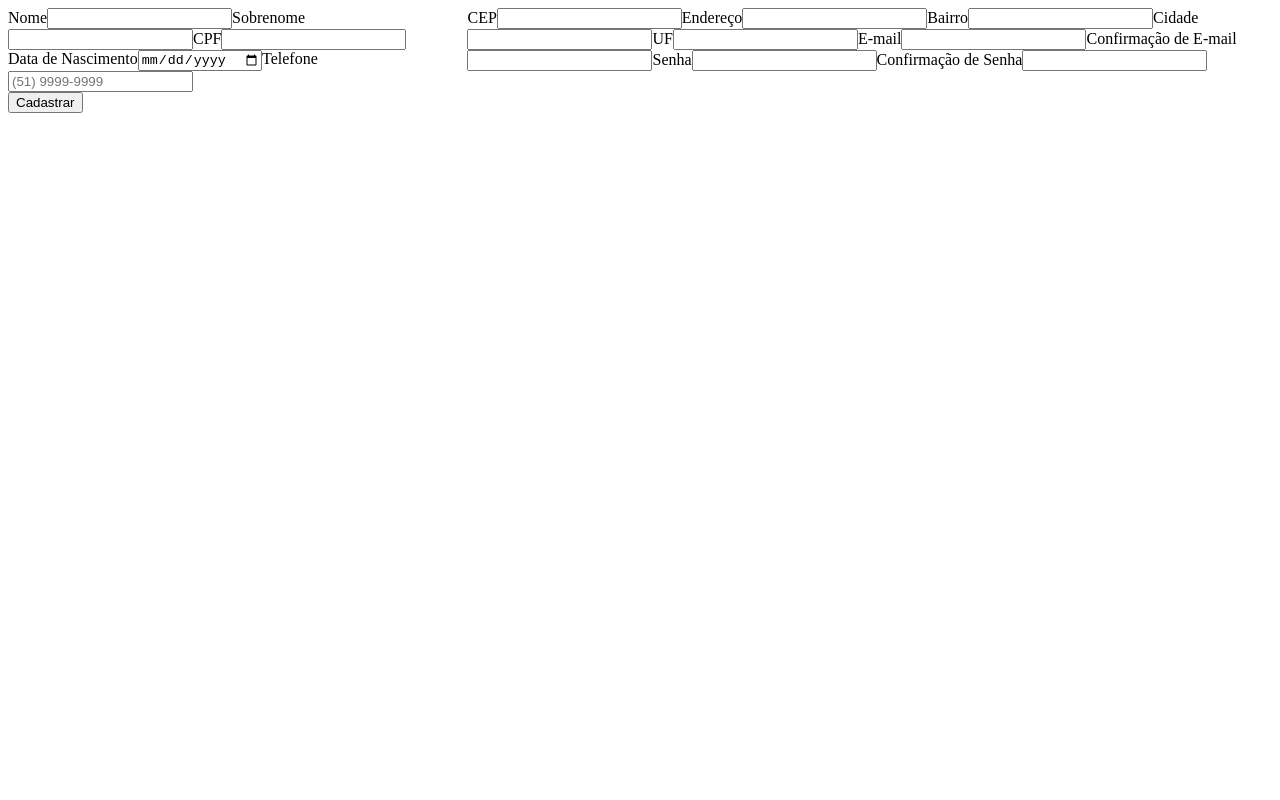
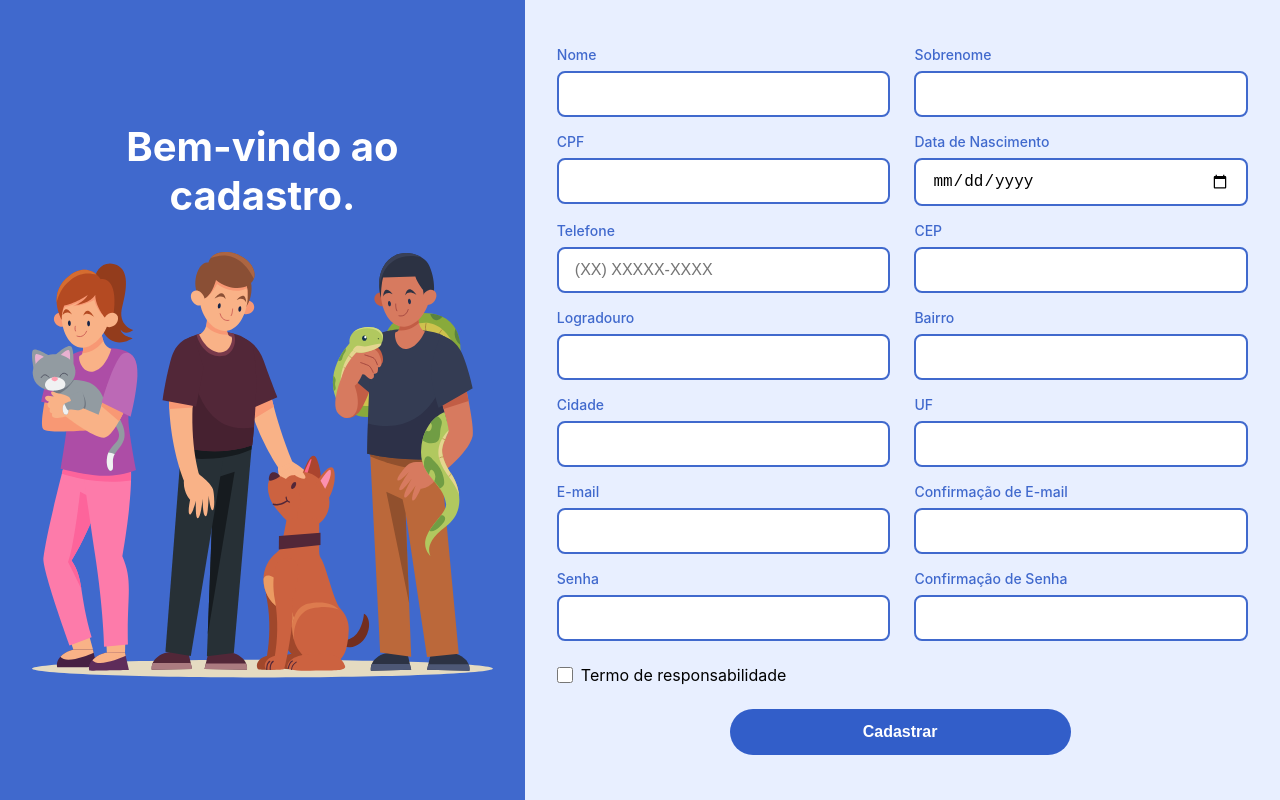
Before and after one commit to BrunnoCarvalho/pet-connect-fe, a React (Vite) app: page / in a window 1280 px wide. Built offline with nearby package versions, Linux system fonts and the light colour scheme; what password-validator would draw is missing.

Commit message:
Adicionado css e className
Adicionado css, porem nao esta terminado alguns bug na validaçao tem que ser resolvidas

```diff
--- a/package.json
+++ b/package.json
@@ -11,6 +11,7 @@
   },
   "dependencies": {
     "axios": "^1.11.0",
+    "classnames": "^2.5.1",
     "cpf-cnpj-validator": "^1.0.3",
     "libphonenumber-js": "^1.12.14",
     "password-validator": "^5.3.0",
--- a/src/features/userRegistration/ui/AddressFields.jsx
+++ b/src/features/userRegistration/ui/AddressFields.jsx
@@ -1,33 +1,66 @@
 // src/features/userRegistration/ui/AddressFields.jsx
 
-export function AddressFields({ userData, handleAddressChange }) {
+import cn from 'classnames';
+import styles from '../../../pages/RegisterPage/RegisterPage.module.css';
 
+export function AddressFields({ userData, handleAddressChange, validationErrors }) {
   return (
     <>
-      <label>
-        CEP
-        <input name="address.cep" value={userData.address.cep} onChange={(e) => handleAddressChange("cep", e.target.value)} />
-      </label>
+      <div className={styles.formGroup}>
+        <label className={styles.formLabel}>CEP</label>
+        {/* Adicionando a classe de erro condicional e a mensagem de erro */}
+        <input
+          className={cn(styles.formInput, { [styles.inputError]: validationErrors.cep })}
+          name="address.cep"
+          value={userData.address.cep}
+          onChange={(e) => handleAddressChange("cep", e.target.value)}
+        />
+        {validationErrors.cep && <p className={styles.errorMessage}>{validationErrors.cep}</p>}
+      </div>
 
-      <label>
-        Endereço
-        <input name="address.street" value={userData.address.street} onChange={(e) => handleAddressChange("street", e.target.value)} />
-      </label>
+      <div className={styles.formGroup}>
+        <label className={styles.formLabel}>Logradouro</label>
+        <input
+          className={cn(styles.formInput, { [styles.inputError]: validationErrors.street })}
+          name="address.street"
+          value={userData.address.street}
+          onChange={(e) => handleAddressChange("street", e.target.value)}
+        />
+        {validationErrors.street && <p className={styles.errorMessage}>{validationErrors.street}</p>}
+      </div>
 
-      <label>
-        Bairro
-        <input name="address.neighborhood" value={userData.address.neighborhood} onChange={(e) => handleAddressChange("neighborhood", e.target.value)} />
-      </label>
+      <div className={styles.formGroup}>
+        <label className={styles.formLabel}>Bairro</label>
+        <input
+          className={cn(styles.formInput, { [styles.inputError]: validationErrors.neighborhood })}
+          name="address.neighborhood"
+          value={userData.address.neighborhood}
+          onChange={(e) => handleAddressChange("neighborhood", e.target.value)}
+        />
+        {validationErrors.neighborhood && <p className={styles.errorMessage}>{validationErrors.neighborhood}</p>}
+      </div>
 
-      <label>
-        Cidade
-        <input name="address.city" value={userData.address.city} onChange={(e) => handleAddressChange("city", e.target.value)} />
-      </label>
+      <div className={styles.formGroup}>
+        <label className={styles.formLabel}>Cidade</label>
+        <input
+          className={cn(styles.formInput, { [styles.inputError]: validationErrors.city })}
+          name="address.city"
+          value={userData.address.city}
+          onChange={(e) => handleAddressChange("city", e.target.value)}
+        />
+        {validationErrors.city && <p className={styles.errorMessage}>{validationErrors.city}</p>}
+      </div>
 
-      <label>
-        UF
-        <input name="address.uf" value={userData.address.uf} onChange={(e) => handleAddressChange("uf", e.target.value)} />
-      </label>
+      <div className={styles.formGroup}>
+        <label className={styles.formLabel}>UF</label>
+        <input
+          className={cn(styles.formInput, { [styles.inputError]: validationErrors.uf })}
+          name="address.uf"
+          value={userData.address.uf}
+          onChange={(e) => handleAddressChange("uf", e.target.value)}
+        />
+        {validationErrors.uf && <p className={styles.errorMessage}>{validationErrors.uf}</p>}
+      </div>
     </>
   );
 }
--- a/src/features/userRegistration/ui/AuthFields.jsx
+++ b/src/features/userRegistration/ui/AuthFields.jsx
@@ -1,33 +1,31 @@
-// src/features/userRegistration/ui/AuthFields.jsx
+import cn from 'classnames';
+import styles from '../../../pages/RegisterPage/RegisterPage.module.css';
 
 export function AuthFields({ userData, confirmFields, handleChange, handleConfirmChange, validationErrors }) {
   return (
     <>
-      <label>
-        E-mail
-        <input type="email" name="email" value={userData.email} onChange={handleChange} />
-      </label>
-      {/* Exibe o erro de validação para o campo de e-mail */}
-      {validationErrors.email && <p style={{ color: "red" }}>{validationErrors.email}</p>}
+      <div className={styles.formGroup}>
+        <label className={styles.formLabel}>E-mail</label>
+        <input className={cn(styles.formInput, { [styles.inputError]: validationErrors.email })} type="email" name="email" value={userData.email} onChange={handleChange} />
+      </div>
 
-      <label>
-        Confirmação de E-mail
-        <input type="email" name="confirmEmail" value={confirmFields.confirmEmail} onChange={handleConfirmChange} />
-      </label>
+      <div className={styles.formGroup}>
+        <label className={styles.formLabel}>Confirmação de E-mail</label>
+        <input className={cn(styles.formInput, { [styles.inputError]: validationErrors.email })} type="email" name="confirmEmail" value={confirmFields.confirmEmail} onChange={handleConfirmChange} />
+        {validationErrors.email && <p className={styles.errorMessage}>{validationErrors.email}</p>}
+      </div>
 
+      <div className={styles.formGroup}>
+        <label className={styles.formLabel}>Senha</label>
+        <input className={cn(styles.formInput, { [styles.inputError]: validationErrors.password })} type="password" name="password" value={userData.password} onChange={handleChange} />
+        {validationErrors.password && <p className={styles.errorMessage}>{validationErrors.password}</p>}
+      </div>
 
-      <label>
-        Senha
-        <input type="password" name="password" value={userData.password} onChange={handleChange} />
-      </label>
-       {validationErrors.password && <p style={{ color: "red" }}>{validationErrors.password}</p>}
-
-
-      <label>
-        Confirmação de Senha
-        <input type="password" name="confirmPassword" value={confirmFields.confirmPassword} onChange={handleConfirmChange} />
-      </label>
-     {validationErrors.confirmPassword && <p style={{ color: "red" }}>{validationErrors.confirmPassword}</p>}
+      <div className={styles.formGroup}>
+        <label className={styles.formLabel}>Confirmação de Senha</label>
+        <input className={cn(styles.formInput, { [styles.inputError]: validationErrors.confirmPassword })} type="password" name="confirmPassword" value={confirmFields.confirmPassword} onChange={handleConfirmChange} />
+        {validationErrors.confirmPassword && <p className={styles.errorMessage}>{validationErrors.confirmPassword}</p>}
+      </div>
     </>
   );
 }
--- a/src/features/userRegistration/ui/UserSpecificFields.jsx
+++ b/src/features/userRegistration/ui/UserSpecificFields.jsx
@@ -1,39 +1,41 @@
-// src/features/userRegistration/ui/UserSpecificFields.jsx
+import cn from 'classnames';
+import styles from '../../../pages/RegisterPage/RegisterPage.module.css';
 
 export function UserSpecificFields({ userType, userData, handleChange, validationErrors }) {
   const isTutor = userType === 'tutor';
 
   return (
     <>
-      <label>
-        {isTutor ? "Nome" : (userType === "ong" ? "Nome da ONG" : "Nome da Clínica")}
-        <input name="name" value={userData.name} onChange={handleChange} />
-      </label>
+      <div className={styles.formGroup}>
+        <label className={styles.formLabel}>{isTutor ? "Nome" : (userType === "ong" ? "Nome da ONG" : "Nome da Clínica")}</label>
+        <input className={cn(styles.formInput, { [styles.inputError]: validationErrors.name })} name="name" value={userData.name} onChange={handleChange} />
+        {validationErrors.name && <p className={styles.errorMessage}>{validationErrors.name}</p>}
+      </div>
 
       {isTutor && (
-        <label>
-          Sobrenome
-          <input name="lastname" value={userData.lastname} onChange={handleChange} />
-        </label>
+        <div className={styles.formGroup}>
+          <label className={styles.formLabel}>Sobrenome</label>
+          <input className={styles.formInput} name="lastname" value={userData.lastname} onChange={handleChange} />
+        </div>
       )}
 
-      <label>
-        {isTutor ? "CPF" : "CNPJ"}
-        <input name="cpfOrCnpj" value={userData.cpfOrCnpj} onChange={handleChange} maxLength="14" />
-      </label>
-      {/* Exibe o erro de validação para o campo CPF/CNPJ */}
-      {validationErrors.cpfOrCnpj && <p style={{ color: "red" }}>{validationErrors.cpfOrCnpj}</p>}
+      <div className={styles.formGroup}>
+        <label className={styles.formLabel}>{isTutor ? "CPF" : "CNPJ"}</label>
+        <input className={cn(styles.formInput, { [styles.inputError]: validationErrors.cpfOrCnpj })} name="cpfOrCnpj" value={userData.cpfOrCnpj} onChange={handleChange} maxLength="14" />
+        {validationErrors.cpfOrCnpj && <p className={styles.errorMessage}>{validationErrors.cpfOrCnpj}</p>}
+      </div>
 
-      <label>
-        {isTutor ? "Data de Nascimento" : "Data de Fundação"}
-        <input type="date" name="birthOrFoundationDate" value={userData.birthOrFoundationDate} onChange={handleChange} />
-      </label>
+      <div className={styles.formGroup}>
+        <label className={styles.formLabel}>{isTutor ? "Data de Nascimento" : "Data de Fundação"}</label>
+        <input className={cn(styles.formInput, { [styles.inputError]: validationErrors.birthOrFoundationDate })} type="date" name="birthOrFoundationDate" value={userData.birthOrFoundationDate} onChange={handleChange} />
+        {validationErrors.birthOrFoundationDate && <p className={styles.errorMessage}>{validationErrors.birthOrFoundationDate}</p>}
+      </div>
 
-      <label>
-        Telefone
-        <input type="tel" name="phone" placeholder="(51) 9999-9999" value={userData.phone} onChange={handleChange} />
-      </label>
-       {validationErrors.phone && <p style={{ color: "red" }}>{validationErrors.phone}</p>}
+      <div className={styles.formGroup}>
+        <label className={styles.formLabel}>Telefone</label>
+        <input className={cn(styles.formInput, { [styles.inputError]: validationErrors.phone })} type="tel" name="phone" placeholder="(XX) XXXXX-XXXX" value={userData.phone} onChange={handleChange} />
+        {validationErrors.phone && <p className={styles.errorMessage}>{validationErrors.phone}</p>}
+      </div>
     </>
   );
 }
--- /dev/null
+++ b/src/pages/RegisterPage/RegisterPage.module.css
@@ -0,0 +1,151 @@
+
+*{
+    margin: 0px;
+}
+
+
+/* --- Layout Principal --- */
+.pageContainer {
+  display: flex;
+  width: 100vw;
+  height: 100vh;
+  font-family: -apple-system, BlinkMacSystemFont, 'Segoe UI', Roboto, 'Helvetica Neue', Arial, sans-serif;
+  background-color: #E8EFFF; /* Cor de fundo clara do design */
+}
+
+/* --- Painel da Esquerda (Azul) --- */
+.infoPanel {
+  flex: 1;
+  background-color: #4069CD; /* Azul principal do design */
+  color: white;
+  display: flex;
+  flex-direction: column;
+  justify-content: center;
+  align-items: center;
+  padding: 2rem;
+  text-align: center;
+}
+.infoTitle {
+  font-size: 2.5rem;
+  font-weight: bold;
+  margin-bottom: 2rem;
+}
+.illustration {
+  max-width: 100%;
+  height: auto;
+}
+
+/* --- Painel da Direita (Formulário) --- */
+.formPanel {
+  flex: 1.5; /* Dando um pouco mais de espaço para o formulário */
+  display: flex;
+  justify-content: center;
+  align-items: center;
+  padding: 2rem;
+  overflow-y: auto; /* Permite scroll se o formulário for grande */
+}
+.form {
+  width: 100%;
+  max-width: 700px;
+}
+
+/* --- Grid dos Campos do Formulário --- */
+.formGrid {
+  display: grid;
+  grid-template-columns: repeat(2, 1fr); /* Cria duas colunas de tamanho igual */
+  gap: 1rem 1.5rem; /* Espaçamento vertical e horizontal */
+  margin-bottom: 1.5rem;
+}
+
+/* --- Estilos dos Campos (Label + Input) --- */
+.formGroup {
+  display: flex;
+  flex-direction: column;
+}
+.formLabel {
+  font-size: 0.875rem;
+  margin-bottom: 0.5rem;
+  color: #4069CD;
+  font-weight: 500;
+}
+.formInput {
+  padding: 0.75rem 1rem;
+  border: 2px solid #4069CD;
+  border-radius: 8px;
+  background-color: white;
+  font-size: 1rem;
+  transition: border-color 0.2s, box-shadow 0.2s;
+}
+.formInput:focus {
+  outline: none;
+  border-color:#4069CD;
+  box-shadow: 0 0 0 3px rgba(59, 130, 246, 0.2);
+}
+
+/* --- Estilos para Erros --- */
+.inputError {
+  border-color: #EF4444 !important;
+}
+.errorMessage {
+  color: #EF4444;
+  font-size: 0.8rem;
+  margin-top: 0.25rem;
+}
+
+/* --- Checkbox e Botão --- */
+.checkboxGroup {
+  grid-column: 1 / -1; /* Ocupa as duas colunas */
+  display: flex;
+  align-items: center;
+  margin: 1.5rem 0;
+}
+.checkboxInput {
+  margin-right: 0.5rem;
+  height: 1rem;
+  width: 1rem;
+}
+.submitButton {
+margin-left: 25%;
+  width: 341px;
+  padding: 0.875rem;
+  border: none;
+  border-radius: 15rem;
+  background-color: #325EC9;
+  color: white;
+  font-size: 1rem;
+  font-weight: 600;
+  cursor: pointer;
+  transition: background-color 0.2s;
+  grid-column: 1 / -1; /* Ocupa as duas colunas */
+}
+.submitButton:hover:not(:disabled) {
+  background-color: #2563EB;
+}
+.submitButton:disabled {
+  background-color: #9CA3AF;
+  cursor: not-allowed;
+}
+
+/* --- REGRAS DE RESPONSIVIDADE --- */
+@media (max-width: 1024px) {
+  .pageContainer {
+    flex-direction: column;
+    height: auto;
+  }
+  .infoPanel {
+    flex: none;
+    padding: 3rem 1rem;
+  }
+}
+
+@media (max-width: 768px) {
+  .infoPanel {
+    display: none;
+  }
+  .formPanel {
+    padding: 1.5rem 1rem;
+  }
+  .formGrid {
+    grid-template-columns: 1fr; /* Muda o grid para ter apenas uma coluna */
+  }
+}
--- a/src/pages/RegisterPage/register.jsx
+++ b/src/pages/RegisterPage/register.jsx
@@ -1,6 +1,8 @@
 // src/pages/RegisterPage/register.jsx
 import { useUserRegistration } from "../../features/userRegistration/model/useUserRegistration";
 import { useCep } from "../../features/userRegistration/model/useCep";
+import styles from './RegisterPage.module.css';
+import illustrationUrl from '../../assets/illustration.svg'
 
 // Importando os componentes de UI
 import { UserSpecificFields } from "../../features/userRegistration/ui/UserSpecificFields";
@@ -10,38 +12,36 @@ import { AuthFields } from "../../features/userRegistration/ui/AuthFields";
 export function RegisterPage() {
   const registration = useUserRegistration();
   const cepToFetch = registration.userData.address.cep.replace(/\D/g, '');
-  // 2. Passamos o CEP e o callback para o hook.
   const { loading: cepLoading, error: cepError } = useCep(cepToFetch, registration.handleFullAddressUpdate);
 
-
-
-  const simulatedType = "tutor"; // Esta variável controlará qual formulário é exibido
-
-
+  const simulatedType = "tutor";
 
   return (
-    <form onSubmit={(e) => registration.submitForm(e, simulatedType)}>
-      {registration.submissionError && <p style={{ color: "red" }}>{registration.submissionError}</p>}
+    <div className={styles.pageContainer}>
+      <div className={styles.infoPanel}>
+        <h1 className={styles.infoTitle}>Bem-vindo ao cadastro.</h1>
+      <img
+          src={illustrationUrl}
+          alt="Pessoas com seus animais de estimação"
+          className={styles.illustration}
+        />
+      </div>
 
-      {/* Usamos um layout simples de duas colunas para organizar os campos */}
-      <div style={{ display: 'flex', gap: '2rem' }}>
+      <div className={styles.formPanel}>
+        <form className={styles.form} onSubmit={(e) => registration.submitForm(e, simulatedType)}>
+          {registration.submissionError && <p className={styles.errorMessage}>{registration.submissionError}</p>}
 
-        {/* Coluna da Esquerda: Campos de identificação */}
-        <div>
+          <div className={styles.formGrid}>
             <UserSpecificFields
               userType={simulatedType}
               userData={registration.userData}
               handleChange={registration.handleChange}
               validationErrors={registration.validationErrors}
             />
-        </div>
-
-        {/* Coluna da Direita: Endereço e Autenticação */}
-        <div>
             <AddressFields
-            userType={simulatedType}
               userData={registration.userData}
               handleAddressChange={registration.handleAddressChange}
+              validationErrors={registration.validationErrors}
             />
             <AuthFields
               userData={registration.userData}
@@ -51,13 +51,19 @@ export function RegisterPage() {
               validationErrors={registration.validationErrors}
             />
           </div>
+
+          <div className={styles.checkboxGroup}>
+            <input id="terms" type="checkbox" className={styles.checkboxInput} />
+            <label htmlFor="terms" className={styles.checkboxLabel}>Termo de responsabilidade</label>
           </div>
 
-      <button type="submit" disabled={registration.loading || cepLoading}>
+          <button type="submit" className={styles.submitButton} disabled={registration.loading || cepLoading}>
             {registration.loading || cepLoading ? "Carregando..." : "Cadastrar"}
           </button>
 
-      {cepError && <p style={{ color: "red" }}>{cepError}</p>}
+          {cepError && <p className={styles.errorMessage}>{cepError}</p>}
         </form>
+      </div>
+    </div>
   );
 }
--- a/src/shared/validation/registerValidation.js
+++ b/src/shared/validation/registerValidation.js
@@ -61,17 +61,17 @@ export function validateUser(userData, confirmFields, userType) {
     if(userData.password){
         const passwordError = passwordSchema.validate(userData.password, {details:true})
         if(passwordError.length>0){
-            errors.password = "A senha precisa ter: min. 8 caracteres, uma maiúscula, uma minúscula e um número."
+            errors.password = "A senha deve ter 8 caracteres, uma letra maiúscula, uma letra minúscula e um número."
         }
     }
     if(userData.password !== confirmFields.confirmPassword){
-        errors.confirmPassword = "As senhas nao coincidem"
+        errors.confirmPassword = "As senhas não combinam"
     }
     if (userData.email.length > 5 && userData.email !== confirmFields.confirmEmail) {
         errors.email = "Os e-mails não coincidem.";
     }
 
-    if(!userData.name.trim())errors.name="Nome é obrigatório"
+
 
     return errors;
 }
```
Also changed, not shown: src/assets/illustration.svg (added), 1 other file (tests, documents, lock files or other folders). Lines whose indentation alone changed are shown as unchanged.
